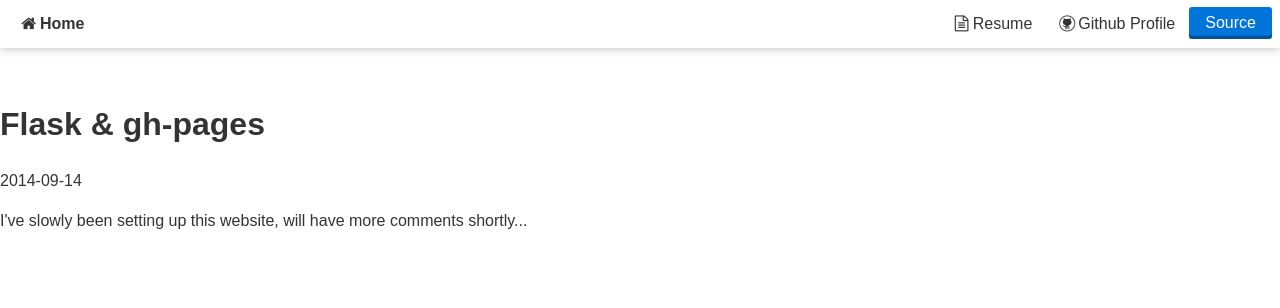
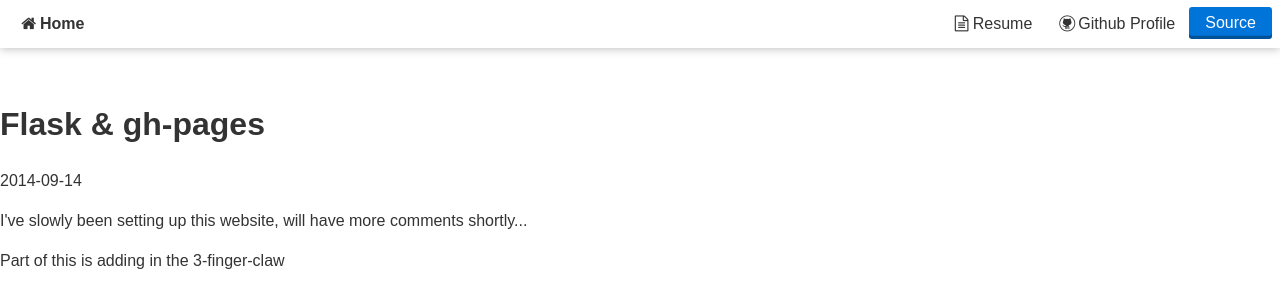
Before and after one commit to buckie/buckie.github.io, a plain HTML site: page build/making_ghpages/index.html in a window 1280 px wide. Drawn offline with Linux system fonts and the light colour scheme.

Commit message:
updated frozen files
Signed-off-by: buckie <wjmartino@gmail.com>

```diff
--- a/build/making_ghpages/index.html
+++ b/build/making_ghpages/index.html
@@ -34,6 +34,7 @@
 <h1>Flask &amp; gh-pages</h1>
 <p>2014-09-14</p>
 <p>I've slowly been setting up this website, will have more comments shortly...</p>
+<p>Part of this is adding in the 3-finger-claw</p>
 
 
     <script src="/static/js/script.js"></script>
```
